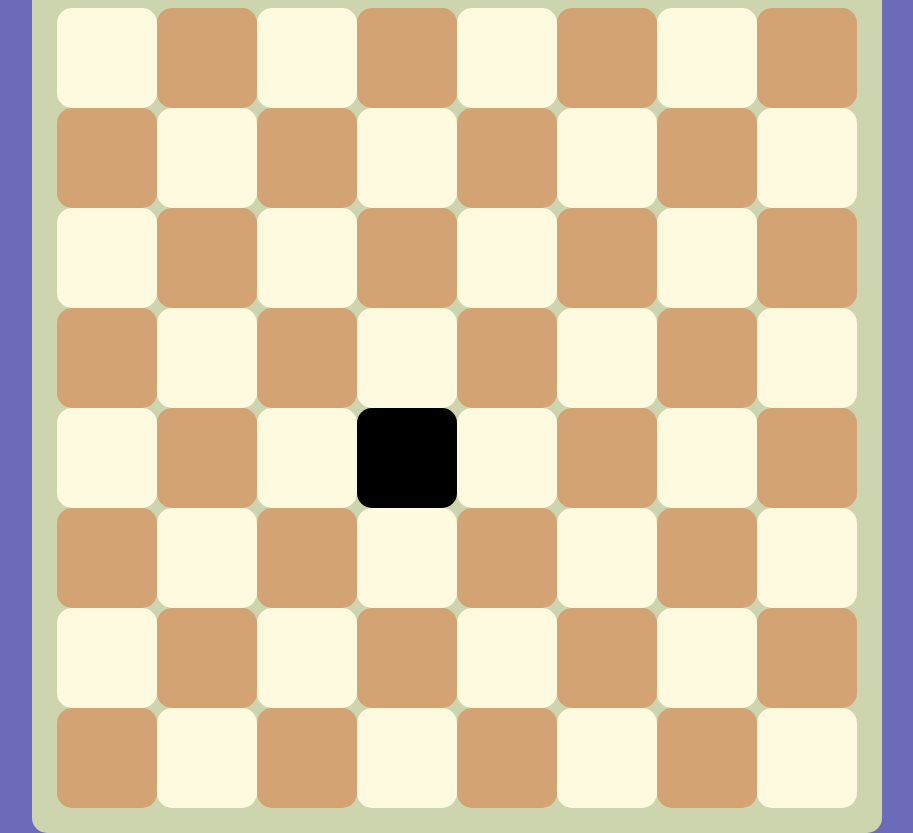
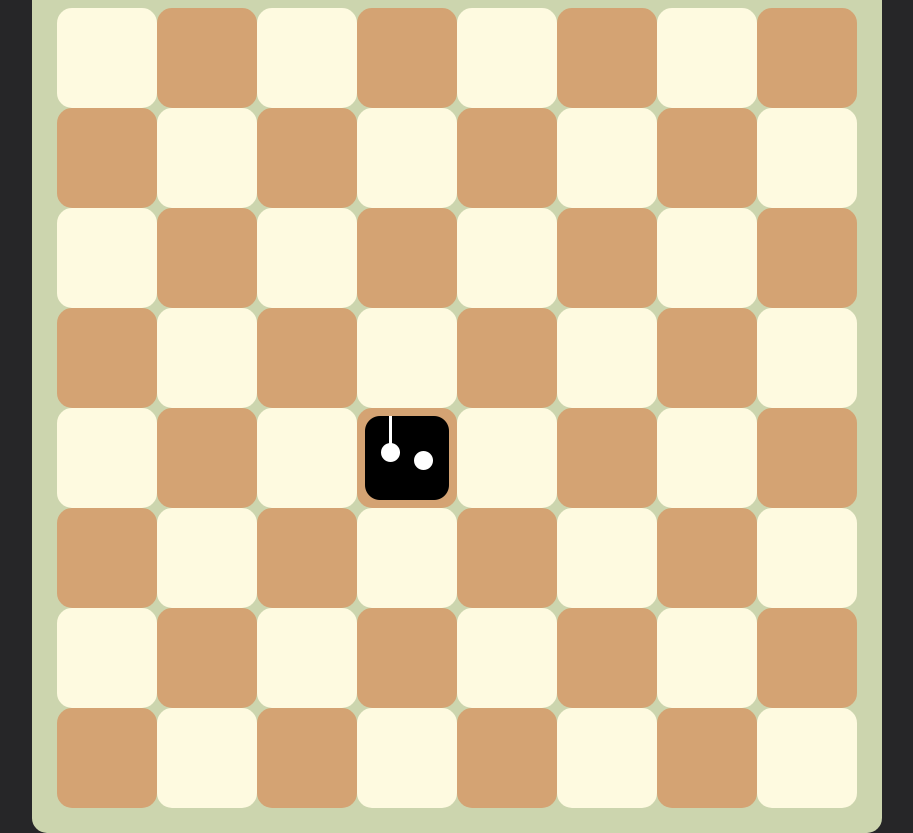
Before and after one commit to jdrco/TileDrag, a plain HTML site: page index.html in a window 1280 px wide. Shown: the whole page, without its empty margins (183-1096 px from the left). Drawn offline with Linux system fonts and the light colour scheme.

Commit message:
Created player design

```diff
--- a/styles.css
+++ b/styles.css
@@ -1,7 +1,7 @@
 body {
     display: grid;
     place-content: center;
-    background-color: rgb(107, 107, 186);
+    background-color: rgb(38, 38, 40);
     height: 100vh;
 }
 
@@ -49,11 +49,7 @@ body {
     width:  100px;
     height: 100px;
     display: grid;
-    /* background: url('./images/block.png'); */
-    background-repeat: no-repeat;
-    background-color: black;
-    border-radius: 15px;
-
+    background: url('./images/fill-character.png');
 
     background-position: center;
 
```
Also changed, not shown: images/block.jpeg (added), images/block.png (deleted), images/fill-character.png (added), 1 other file.
